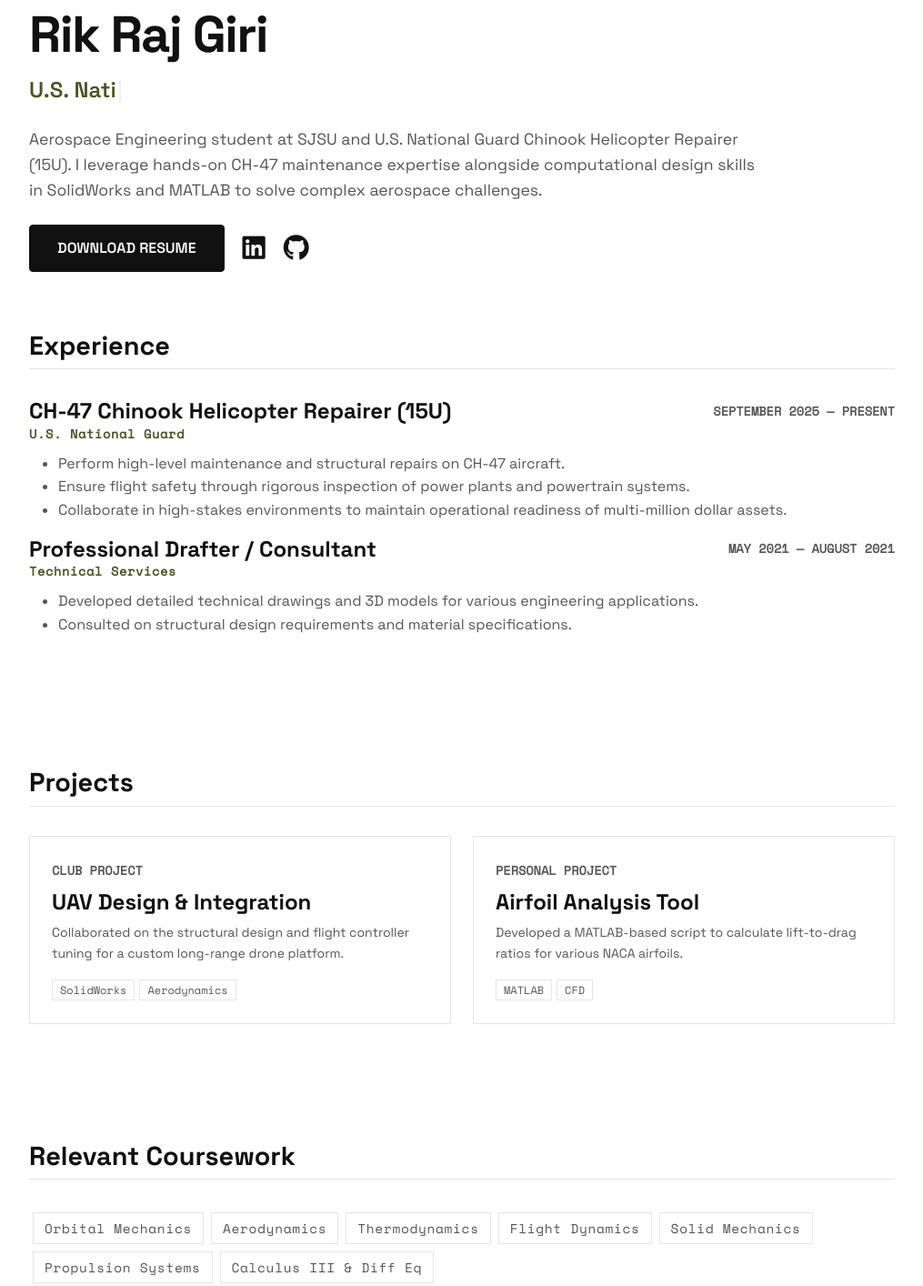
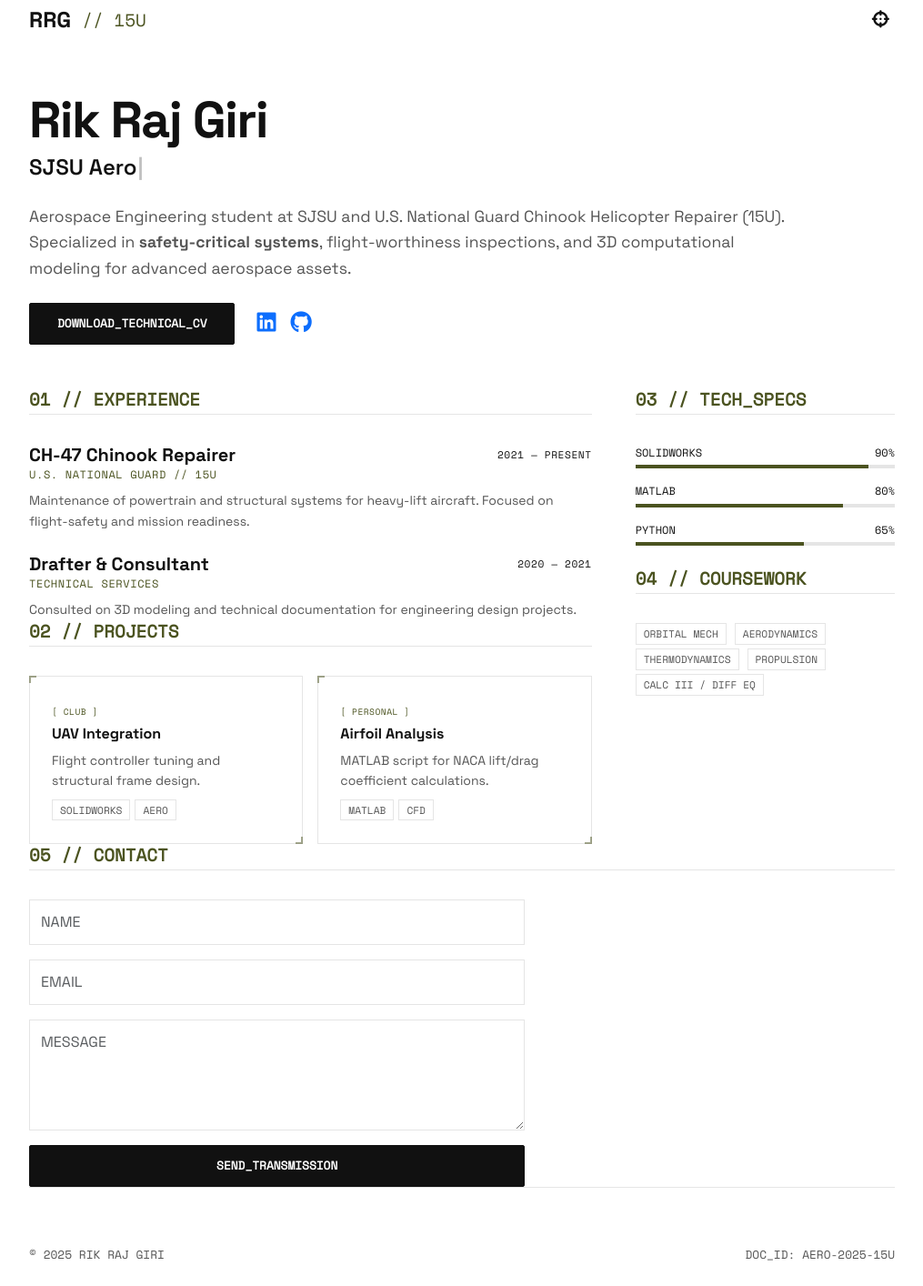
Before and after one commit to rikrajgiri/rikrajgiri.github.io, a plain HTML site: page index.html in a window 1280 px wide. Shown: the part 116-1530 px from the top of the page at 91% size, without its empty margins (132-1147 px from the left). Drawn offline with nearby package versions, Linux system fonts and the light colour scheme.

Commit message:
Update index.html

```diff
--- a/index.html
+++ b/index.html
@@ -14,193 +14,175 @@
 
     <style>
         :root {
-            --bg: #ffffff;
-            --text-main: #111111;
-            --text-sub: #555555;
-            --accent: #4b5320;
-            --border: #e5e5e5;
-            --btn-bg: #111111;
-            --btn-text: #ffffff;
-            --input-bg: transparent;
+            --bg: #ffffff; --text-main: #111111; --text-sub: #555555;
+            --accent: #4b5320; --border: #e5e5e5; --btn-bg: #111111;
+            --btn-text: #ffffff; --input-bg: transparent;
         }
 
         body.dark-mode {
-            --bg: #000000;
-            --text-main: #ffffff;
-            --text-sub: #b0b0b0; /* Lightened for better contrast */
-            --accent: #9ba673;
-            --border: #333333;
-            --btn-bg: #ffffff;
-            --btn-text: #000000;
-            --input-bg: #111111; /* Darker background for form fields */
+            --bg: #0b0c0a; --text-main: #e0e0e0; --text-sub: #b0b0b0;
+            --accent: #9ba673; --border: #22251e; --btn-bg: #ffffff;
+            --btn-text: #000000; --input-bg: #151712;
         }
 
         body { font-family: 'Space Grotesk', sans-serif; background: var(--bg); color: var(--text-main); line-height: 1.6; transition: 0.3s; }
-        .mono { font-family: 'Space Mono', monospace; font-size: 0.85rem; letter-spacing: 0.05em; }
+        .mono { font-family: 'Space Mono', monospace; font-size: 0.8rem; letter-spacing: 0.05em; }
+
+        /* Tactical Status Bar */
+        .status-bar { border-bottom: 1px solid var(--border); padding: 5px 0; font-size: 0.7rem; color: var(--accent); }
 
         .container { max-width: 1000px; margin: 0 auto; padding: 2rem 1.5rem; }
 
-        /* 1. Corrected Nav Alignment */
         .nav-brand { display: flex; align-items: center; gap: 12px; font-weight: 700; font-size: 1.5rem; }
-        .nav-brand span { font-size: 1.5rem; line-height: 1; }
-        .nav-brand .military-id { color: var(--accent); font-family: 'Space Mono', monospace; font-weight: 400; }
+        .nav-brand .military-id { color: var(--accent); font-family: 'Space Mono', monospace; font-weight: 400; font-size: 1.2rem; }
 
         h1 { font-size: 3.5rem; font-weight: 700; letter-spacing: -0.03em; }
-        h2 { font-size: 1.8rem; font-weight: 700; margin-bottom: 2rem; border-bottom: 1px solid var(--border); padding-bottom: 0.5rem; }
-        .sub-header { font-size: 1.5rem; font-weight: 400; min-height: 1.8em; color: var(--accent); }
+        h2 { font-size: 1.2rem; font-weight: 700; font-family: 'Space Mono', monospace; color: var(--accent); border-bottom: 1px solid var(--border); padding-bottom: 5px; margin-bottom: 2rem; }
+        .sub-header { font-size: 1.5rem; font-weight: 400; min-height: 1.8em; color: var(--text-main); }
 
-        .btn-resume, .btn-submit { background-color: var(--btn-bg); color: var(--btn-text); border: 1px solid var(--btn-bg); padding: 12px 30px; font-weight: 600; text-decoration: none; border-radius: 4px; display: inline-block; transition: 0.2s; cursor: pointer; }
-        .btn-resume:hover, .btn-submit:hover { opacity: 0.8; color: var(--btn-text); }
+        /* HUD-Inspired Cards */
+        .project-card { border: 1px solid var(--border); padding: 1.5rem; transition: 0.3s; height: 100%; position: relative; background: var(--input-bg); }
+        .project-card:hover { border-color: var(--accent); transform: translateY(-2px); }
+        .project-card::before, .project-card::after {
+            content: ''; position: absolute; width: 8px; height: 8px; border-color: var(--accent); border-style: solid; opacity: 0.5;
+        }
+        .project-card::before { top: -1px; left: -1px; border-width: 2px 0 0 2px; }
+        .project-card::after { bottom: -1px; right: -1px; border-width: 0 2px 2px 0; }
 
-        .social-link { font-size: 1.8rem; color: var(--text-main); margin-left: 20px; text-decoration: none; transition: 0.2s; }
-        .social-link:hover { color: var(--accent); }
+        /* Skill Bar Stylings */
+        .skill-label { font-size: 0.75rem; font-family: 'Space Mono', monospace; display: flex; justify-content: space-between; margin-bottom: 4px; }
+        .skill-bar-bg { background: var(--border); height: 4px; width: 100%; margin-bottom: 15px; }
+        .skill-bar-fill { background: var(--accent); height: 100%; }
 
-        #theme-toggle { cursor: pointer; font-size: 1.5rem; border: none; background: transparent; color: var(--text-main); transition: transform 0.5s ease; }
-        #theme-toggle:hover { transform: rotate(90deg); color: var(--accent); }
+        .btn-resume { background-color: var(--btn-bg); color: var(--btn-text); border: 1px solid var(--btn-bg); padding: 12px 30px; font-weight: 600; text-decoration: none; border-radius: 2px; display: inline-block; transition: 0.2s; font-family: 'Space Mono', monospace; font-size: 0.8rem; }
 
-        section { padding: 4rem 0; }
-        /* 2. & 3. Improved Readability for sub-labels */
-        .text-secondary-custom { color: var(--text-sub); }
-        .exp-meta { color: var(--text-sub); font-size: 0.85rem; font-family: 'Space Mono', monospace; font-weight: 600; text-transform: uppercase; }
+        #theme-toggle { cursor: pointer; border: none; background: transparent; color: var(--text-main); font-size: 1.2rem; }
 
-        .project-card { border: 1px solid var(--border); padding: 1.5rem; transition: 0.3s; height: 100%; position: relative; }
-        .project-card:hover { border-color: var(--accent); }
-        .project-card::before {
-            content: ''; position: absolute; top: -1px; left: -1px; width: 10px; height: 10px;
-            border-top: 2px solid var(--accent); border-left: 2px solid var(--accent); opacity: 0; transition: 0.3s;
-        }
-        .project-card:hover::before { opacity: 1; }
+        .tag { font-family: 'Space Mono', monospace; font-size: 0.7rem; padding: 2px 8px; border: 1px solid var(--border); margin-right: 5px; color: var(--text-sub); text-transform: uppercase; }
 
-        .tag { font-family: 'Space Mono', monospace; font-size: 0.75rem; padding: 2px 8px; border: 1px solid var(--border); margin-right: 5px; color: var(--text-sub); }
+        .form-control { background: var(--input-bg); border: 1px solid var(--border); color: var(--text-main); border-radius: 0; padding: 12px; }
 
-        .course-tag { display: inline-block; background: transparent; border: 1px solid var(--border); padding: 5px 12px; margin: 4px; font-size: 0.9rem; color: var(--text-sub); }
-
-        /* Form Visibility Fix */
-        .form-control { background: var(--input-bg); border: 1px solid var(--border); color: var(--text-main); border-radius: 0; padding: 12px; transition: 0.3s; }
-        .form-control:focus { border-color: var(--accent); box-shadow: none; background: var(--input-bg); color: var(--text-main); }
-        .form-control::placeholder { color: var(--text-sub); opacity: 0.7; }
-
-        footer { padding: 4rem 0; border-top: 1px solid var(--border); color: var(--text-sub); font-size: 0.9rem; }
+        footer { padding: 4rem 0; border-top: 1px solid var(--border); color: var(--text-sub); font-size: 0.8rem; font-family: 'Space Mono', monospace; }
     </style>
 </head>
 <body>
 
+    <div class="status-bar">
+        <div class="container d-flex justify-content-between mono">
+            <span>[ SYSTEM: OPERATIONAL ]</span>
+            <span>[ LOCATION: SAN JOSE, CA ]</span>
+            <span>[ AUTH: 15U_REPAIRER ]</span>
+        </div>
+    </div>
+
     <nav class="container d-flex justify-content-between align-items-center py-4">
-        <div class="nav-brand">
-            <span>RRG</span>
-            <span class="military-id">// 15U</span>
-        </div>
+        <div class="nav-brand"><span>RRG</span><span class="military-id">// 15U</span></div>
         <button id="theme-toggle" onclick="toggleDarkMode()"><i class="fas fa-crosshairs"></i></button>
     </nav>
 
     <div class="container">
-        <header data-aos="fade-up">
-            <h1>Rik Raj Giri</h1>
+        <header data-aos="fade-up" class="mb-5">
+            <h1 class="mb-0">Rik Raj Giri</h1>
             <div class="sub-header mb-3"><span id="typewriter" style="font-weight: 600;"></span></div>
-            <p class="text-secondary-custom mb-4" style="max-width: 800px; font-size: 1.1rem;">
-                Aerospace Engineering student at SJSU and U.S. National Guard Chinook Helicopter Repairer (15U). I leverage hands-on CH-47 maintenance expertise alongside computational design skills in SolidWorks and MATLAB to solve complex aerospace challenges.
+            <p class="text-secondary-custom mb-4" style="max-width: 850px; font-size: 1.1rem; color: var(--text-sub);">
+                Aerospace Engineering student at SJSU and U.S. National Guard Chinook Helicopter Repairer (15U). Specialized in <strong>safety-critical systems</strong>, flight-worthiness inspections, and 3D computational modeling for advanced aerospace assets.
             </p>
             <div class="d-flex align-items-center">
-                <a href="Rik%20Giri%20-%20AE%20Resume.pdf" class="btn-resume">DOWNLOAD RESUME</a>
-                <a href="https://www.linkedin.com/in/rik-giri-347a83279/" target="_blank" class="social-link">
-                    <i class="fab fa-linkedin"></i>
-                </a>
-                <a href="https://github.com/rikrajgiri" target="_blank" class="social-link">
-                    <i class="fab fa-github"></i>
-                </a>
+                <a href="Rik%20Giri%20-%20AE%20Resume.pdf" class="btn-resume">DOWNLOAD_TECHNICAL_CV</a>
+                <a href="https://www.linkedin.com/in/rik-giri-347a83279/" target="_blank" class="ms-4 text-decoration-none color-inherit"><i class="fab fa-linkedin fs-4"></i></a>
+                <a href="https://github.com/rikrajgiri" target="_blank" class="ms-3 text-decoration-none color-inherit"><i class="fab fa-github fs-4"></i></a>
             </div>
         </header>
 
-        <section data-aos="fade-up">
-            <h2>Experience</h2>
-            <div class="experience-item">
-                <div class="d-flex justify-content-between align-items-center flex-wrap">
-                    <h4 class="fw-bold mb-0">CH-47 Chinook Helicopter Repairer (15U)</h4>
-                    <span class="exp-meta">September 2025 — Present</span>
+        <div class="row g-5">
+            <div class="col-lg-8">
+                <section class="pt-0" data-aos="fade-up">
+                    <h2>01 // EXPERIENCE</h2>
+                    <div class="experience-item mb-4">
+                        <div class="d-flex justify-content-between align-items-center">
+                            <h5 class="fw-bold mb-0">CH-47 Chinook Repairer</h5>
+                            <span class="mono" style="font-size:0.7rem;">2021 — PRESENT</span>
                         </div>
-                <p class="small fw-bold mb-2 mono" style="color: var(--accent);">U.S. National Guard</p>
-                <ul class="text-secondary-custom">
-                    <li>Perform high-level maintenance and structural repairs on CH-47 aircraft.</li>
-                    <li>Ensure flight safety through rigorous inspection of power plants and powertrain systems.</li>
-                    <li>Collaborate in high-stakes environments to maintain operational readiness of multi-million dollar assets.</li>
-                </ul>
+                        <p class="mono mb-2" style="color: var(--accent); font-size:0.75rem;">U.S. NATIONAL GUARD // 15U</p>
+                        <p class="text-sub small mb-0" style="color:var(--text-sub)">Maintenance of powertrain and structural systems for heavy-lift aircraft. Focused on flight-safety and mission readiness.</p>
                     </div>
 
                     <div class="experience-item">
-                <div class="d-flex justify-content-between align-items-center flex-wrap">
-                    <h4 class="fw-bold mb-0">Professional Drafter / Consultant</h4>
-                    <span class="exp-meta">May 2021 — August 2021</span>
+                        <div class="d-flex justify-content-between align-items-center">
+                            <h5 class="fw-bold mb-0">Drafter & Consultant</h5>
+                            <span class="mono" style="font-size:0.7rem;">2020 — 2021</span>
                         </div>
-                <p class="small fw-bold mb-2 mono" style="color: var(--accent);">Technical Services</p>
-                <ul class="text-secondary-custom">
-                    <li>Developed detailed technical drawings and 3D models for various engineering applications.</li>
-                    <li>Consulted on structural design requirements and material specifications.</li>
-                </ul>
+                        <p class="mono mb-2" style="color: var(--accent); font-size:0.75rem;">TECHNICAL SERVICES</p>
+                        <p class="text-sub small mb-0" style="color:var(--text-sub)">Consulted on 3D modeling and technical documentation for engineering design projects.</p>
                     </div>
                 </section>
 
                 <section data-aos="fade-up">
-            <h2>Projects</h2>
-            <div class="row g-4">
+                    <h2>02 // PROJECTS</h2>
+                    <div class="row g-3">
                         <div class="col-md-6">
                             <div class="project-card">
-                        <span class="exp-meta">Club Project</span>
-                        <h4 class="fw-bold mt-2">UAV Design & Integration</h4>
-                        <p class="text-secondary-custom small">Collaborated on the structural design and flight controller tuning for a custom long-range drone platform.</p>
-                        <div><span class="tag">SolidWorks</span><span class="tag">Aerodynamics</span></div>
+                                <span class="mono" style="font-size:0.6rem; color:var(--accent)">[ CLUB ]</span>
+                                <h6 class="fw-bold mt-1">UAV Integration</h6>
+                                <p class="small mb-2" style="color:var(--text-sub)">Flight controller tuning and structural frame design.</p>
+                                <span class="tag">SolidWorks</span><span class="tag">Aero</span>
                             </div>
                         </div>
                         <div class="col-md-6">
                             <div class="project-card">
-                        <span class="exp-meta">Personal Project</span>
-                        <h4 class="fw-bold mt-2">Airfoil Analysis Tool</h4>
-                        <p class="text-secondary-custom small">Developed a MATLAB-based script to calculate lift-to-drag ratios for various NACA airfoils.</p>
-                        <div><span class="tag">MATLAB</span><span class="tag">CFD</span></div>
+                                <span class="mono" style="font-size:0.6rem; color:var(--accent)">[ PERSONAL ]</span>
+                                <h6 class="fw-bold mt-1">Airfoil Analysis</h6>
+                                <p class="small mb-2" style="color:var(--text-sub)">MATLAB script for NACA lift/drag coefficient calculations.</p>
+                                <span class="tag">MATLAB</span><span class="tag">CFD</span>
                             </div>
                         </div>
                     </div>
                 </section>
+            </div>
+
+            <div class="col-lg-4">
+                <section class="pt-0" data-aos="fade-up">
+                    <h2>03 // TECH_SPECS</h2>
+                    <div class="mb-4">
+                        <div class="skill-label"><span>SOLIDWORKS</span><span>90%</span></div>
+                        <div class="skill-bar-bg"><div class="skill-bar-fill" style="width: 90%;"></div></div>
+
+                        <div class="skill-label"><span>MATLAB</span><span>80%</span></div>
+                        <div class="skill-bar-bg"><div class="skill-bar-fill" style="width: 80%;"></div></div>
+
+                        <div class="skill-label"><span>PYTHON</span><span>65%</span></div>
+                        <div class="skill-bar-bg"><div class="skill-bar-fill" style="width: 65%;"></div></div>
+                    </div>
+
+                    <h2>04 // COURSEWORK</h2>
+                    <div class="d-flex flex-wrap gap-1">
+                        <span class="tag">Orbital Mech</span><span class="tag">Aerodynamics</span>
+                        <span class="tag">Thermodynamics</span><span class="tag">Propulsion</span>
+                        <span class="tag">Calc III / Diff Eq</span>
+                    </div>
+                </section>
+            </div>
+        </div>
 
         <section data-aos="fade-up">
-            <h2>Relevant Coursework</h2>
-            <div class="d-flex flex-wrap">
-                <span class="course-tag mono">Orbital Mechanics</span>
-                <span class="course-tag mono">Aerodynamics</span>
-                <span class="course-tag mono">Thermodynamics</span>
-                <span class="course-tag mono">Flight Dynamics</span>
-                <span class="course-tag mono">Solid Mechanics</span>
-                <span class="course-tag mono">Propulsion Systems</span>
-                <span class="course-tag mono">Calculus III & Diff Eq</span>
-            </div>
-        </section>
-
-        <section data-aos="fade-up">
-            <h2>Contact Me</h2>
+            <h2>05 // CONTACT</h2>
             <div class="row">
                 <div class="col-md-7">
                     <form action="https://formspree.io/f/mnjajznd" method="POST">
-                        <div class="mb-3">
-                            <input type="text" name="name" class="form-control" placeholder="Name" required>
-                        </div>
-                        <div class="mb-3">
-                            <input type="email" name="email" class="form-control" placeholder="Email" required>
-                        </div>
-                        <div class="mb-3">
-                            <textarea name="message" class="form-control" rows="5" placeholder="Message" required></textarea>
-                        </div>
-                        <button type="submit" class="btn-submit">SEND MESSAGE</button>
+                        <input type="text" name="name" class="form-control mb-3" placeholder="NAME" required>
+                        <input type="email" name="email" class="form-control mb-3" placeholder="EMAIL" required>
+                        <textarea name="message" class="form-control mb-3" rows="4" placeholder="MESSAGE" required></textarea>
+                        <button type="submit" class="btn-resume w-100">SEND_TRANSMISSION</button>
                     </form>
-                </div>
-                <div class="col-md-5 mt-4 mt-md-0">
-                    <p class="text-secondary-custom">Feel free to reach out for internship opportunities, technical collaborations, or military-related inquiries.</p>
-                    <p class="fw-bold mb-0 mono">Email</p>
-                    <p class="text-secondary-custom">rikrajgiri@gmail.com</p>
                 </div>
             </div>
         </section>
 
         <footer>
-            © 2025 Rik Raj Giri · Bridging Hands-On Maintenance with Aerospace Innovation
+            <div class="d-flex justify-content-between">
+                <span>© 2025 RIK RAJ GIRI</span>
+                <span>DOC_ID: AERO-2025-15U</span>
+            </div>
         </footer>
     </div>
 
@@ -208,18 +190,11 @@
     <script src="https://unpkg.com/typewriter-effect@latest/dist/core.js"></script>
     <script>
         AOS.init({ duration: 800, once: true });
-
         new Typewriter('#typewriter', {
-            strings: [
-                'SJSU Aerospace Engineering Student',
-                'U.S. National Guard: Chinook Helicopter Repairer'
-            ],
-            autoStart: true, loop: true, delay: 50, deleteSpeed: 30
+            strings: ['SJSU Aerospace Engineering Student', 'U.S. National Guard: Chinook Helicopter Repairer'],
+            autoStart: true, loop: true, delay: 50
         });
-
-        function toggleDarkMode() {
-            document.body.classList.toggle('dark-mode');
-        }
+        function toggleDarkMode() { document.body.classList.toggle('dark-mode'); }
     </script>
 </body>
 </html>
```
Lines whose indentation alone changed are shown as unchanged.
